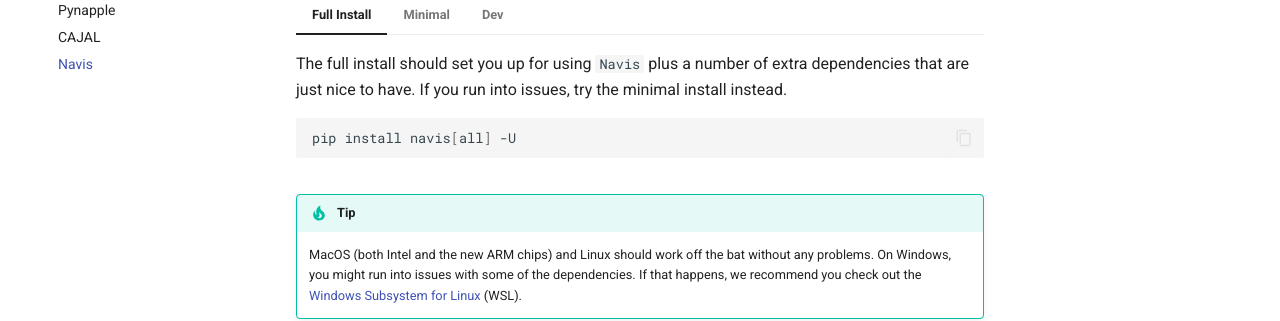
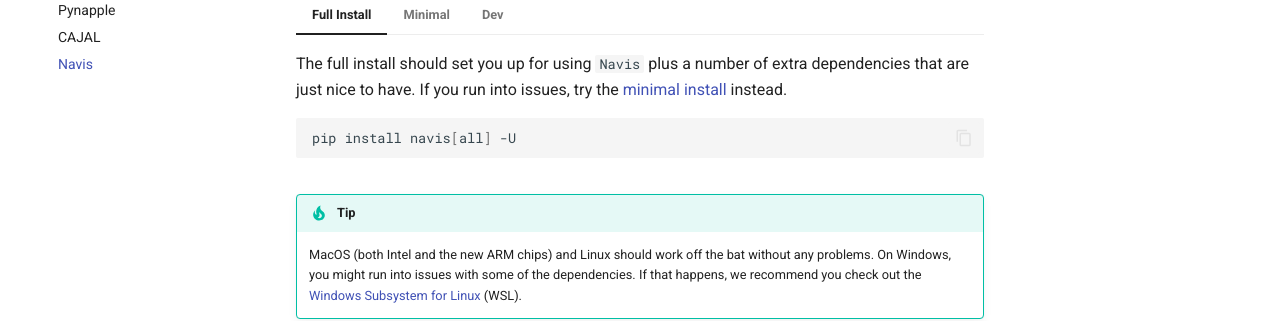
Before and after one commit to navis-org/neuropython2024, an MkDocs documentation site: the page built from docs/navis/navis_setup.md, in a window 1280 px wide and 900 px high, scrolled down 550 px. Shown: the part 206-527 px from the top of the window. Built offline with MkDocs 1.6.1 and Material for MkDocs 9.7.7, drawn with Linux system fonts in a browser that asks for light colours; emoji names are drawn with the system emoji font; plug-ins that fetch from the network failed and are left out; comment, search, counter and statistics services are not loaded; some of the changed lines change nothing that is shown.

Commit message:
small fixes for Navis install instructions

````diff
--- a/docs/navis/navis_setup.md
+++ b/docs/navis/navis_setup.md
@@ -23,9 +23,8 @@
 === "Full Install"
 
     The full install should set you up for using `Navis` plus a number of
-    extra dependencies that are just nice to have. If
-    you run into issues, try the minimal install
-    instead.
+    extra dependencies that are just nice to have. If you run into issues,
+    try the [minimal install](navis_setup.md#__tabbed_1_2) instead.
 
     ``` sh
     pip install navis[all] -U
@@ -34,16 +33,25 @@
 
 === "Minimal"
 
-    If you're running into issues with the full install, you can try
-    the minimal install instead:
+    If you're running into issues with the [full install](navis_setup.md#__tabbed_1_1),
+    you can try this minimal install instead:
 
     ``` sh
     pip install navis -U
     ```
 
+    If you go down this route you will need to install the following packages manually:
+
+    ``` sh
+    pip install plotly pathos cloud-volume -U
+    ```
+
+    These aren't strictly required for `navis` but we will use them in this workshop.
+
+
 === "Dev"
 
-    To install the latest version from Github:
+    You shouldn't need this for this workshop but to install the latest version from Github:
 
     ``` sh
     pip install git+https://github.com/navis-org/navis@master
````
